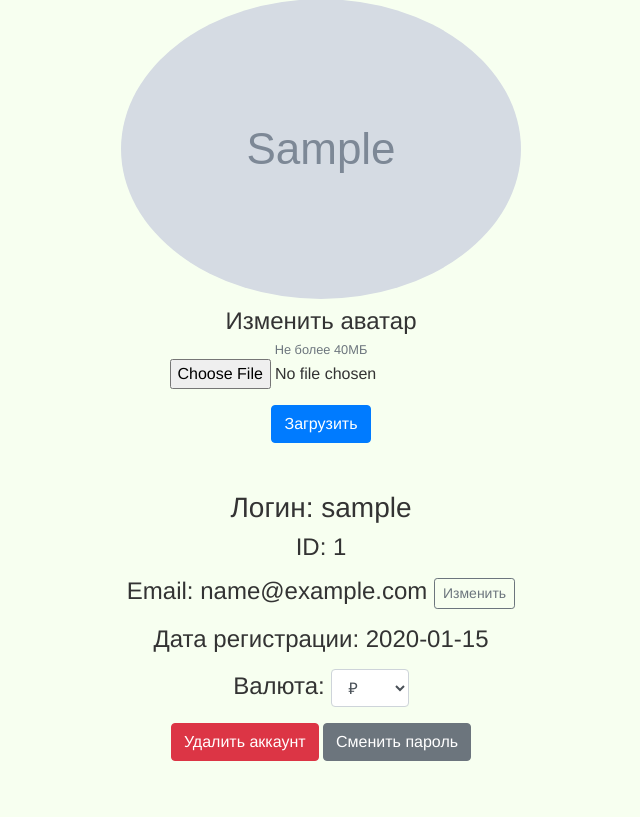
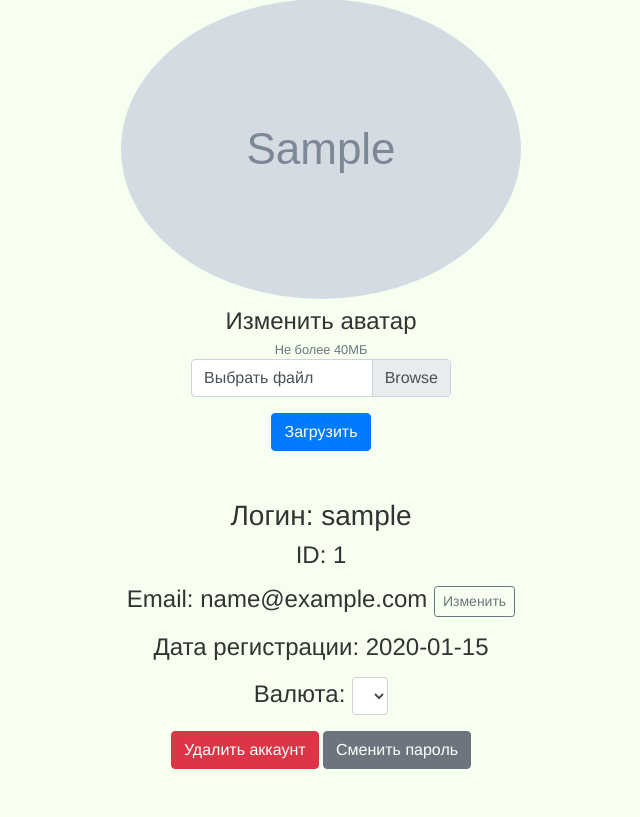
Before and after one commit to l27001/moneylog, a Flask app: page /profile in a window 1280 px wide. Shown: the part 196-1013 px from the top of the page, without its empty margins (319-959 px from the left). Before the commit the page ends 957 px from the top, so only its background shows below. Run offline with Flask 2, Linux system fonts and the light colour scheme; a user stored in the database is signed in; tables that the repository leaves empty hold one stand-in row (values such as "Sample post"); grey boxes marked "Sample" are stand-in pictures; some libraries are stand-ins or nearby versions.

Commit message:
Форма загрузки файла из bootstrap

```diff
--- a/app/templates/profile.html
+++ b/app/templates/profile.html
@@ -1,14 +1,17 @@
 {% extends "base.html" %}
 {% block content %}
-<div class="text-center">
+<div class="text-center col-lg-6 mx-auto mb-5">
 	<img class="img-fluid rounded-circle" src="{% if user.avatar %}/static/avatars/{{user.avatar}}{% else %}/static/img/user.png{% endif %}">
 	<form id="avatar_change" enctype="multipart/form-data" method="post">
 	<h4 class="mt-2 mb-0">Изменить аватар</h4>
-	<div class="form-group">
+	<div class="form-group col-lg-8 mx-auto">
 		<small class="text-muted form-text">Не более 40МБ</small>
 		{{form.hidden_tag()}}
 		{% if form.file.errors[0] %}<div class="alert alert-danger mt-2" role="alert">{{ form.file.errors[0] }}</div>{% endif %}
-		{{form.file()}}
+		<div class="custom-file">
+		  <input type="file" class="custom-file-input" name="file" id="file">
+		  <label class="custom-file-label text-left" for="file">Выбрать файл</label>
+	</div>
 	</div>
 	<input type="submit" class="btn btn-primary mb-5" value="Загрузить" />
 	</form>
@@ -31,6 +34,12 @@
 </div>
 {% endblock %}
 {% block extrajs %}
+<script type="application/javascript">
+    $('input[type="file"]').change(function(e){
+        var fileName = e.target.files[0].name;
+        $('.custom-file-label').html(fileName);
+    });
+</script>
 <script>
 	function change_currency(currency) {
 		$.ajax({
```
